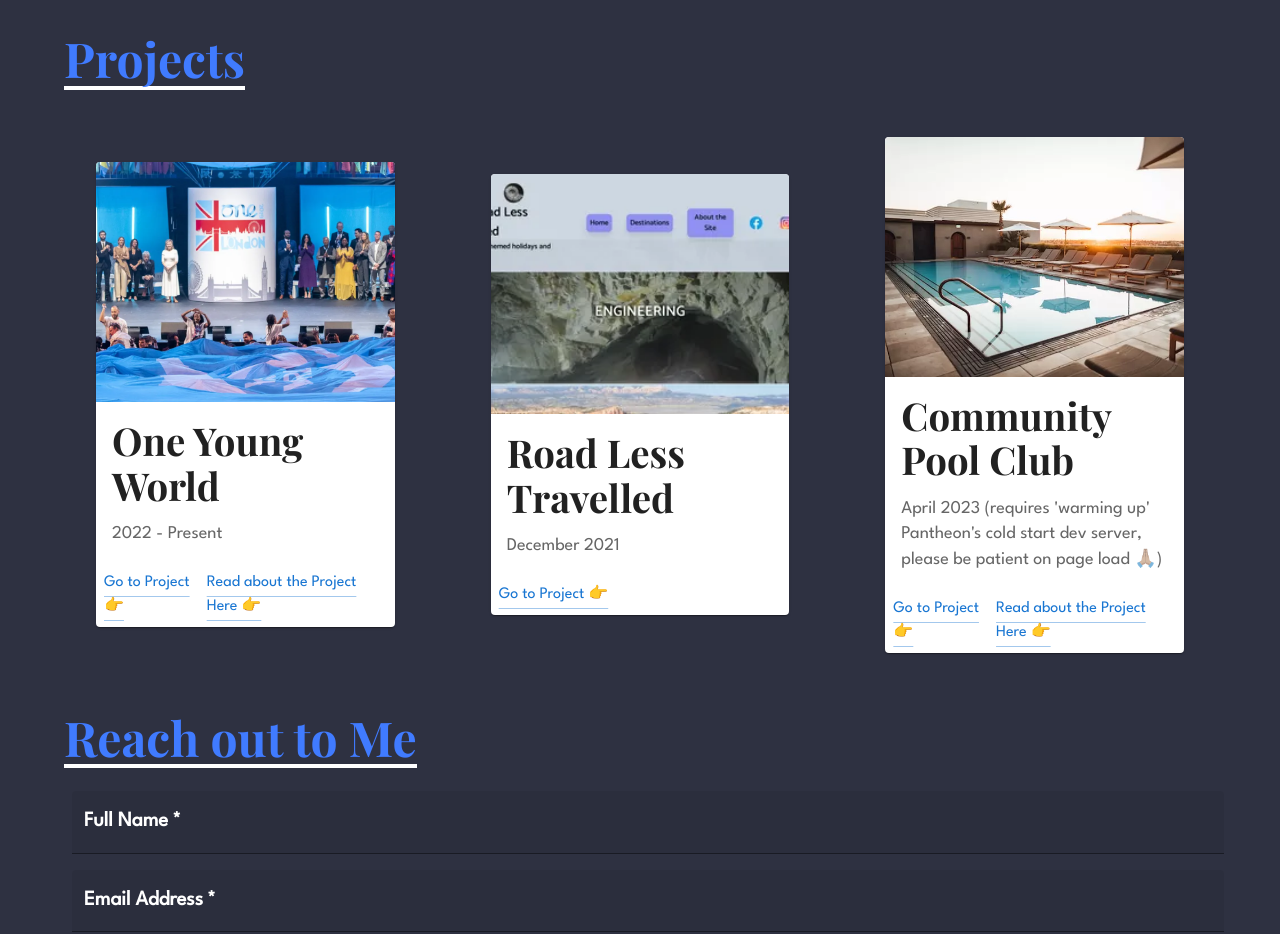
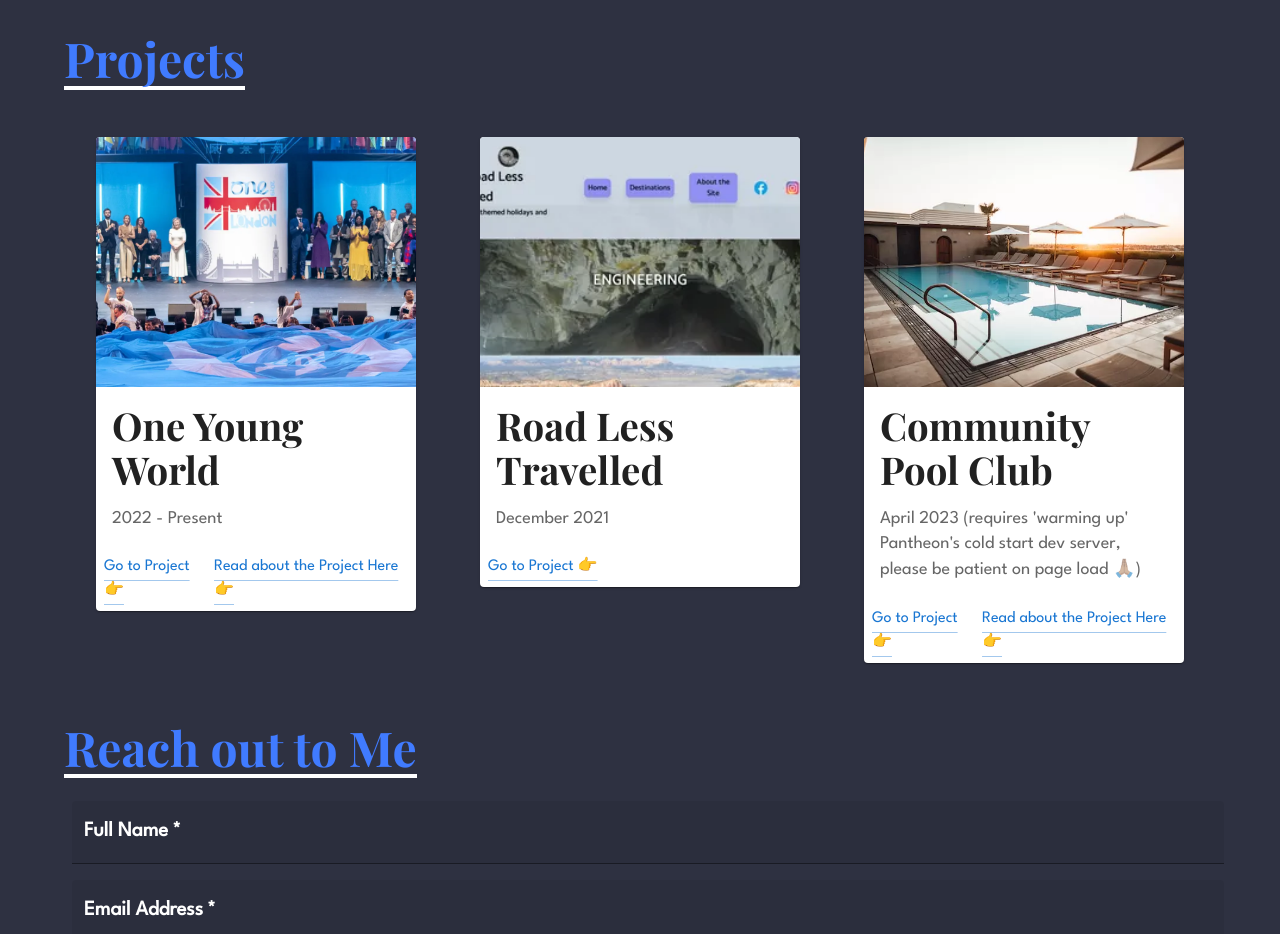
Before and after one commit to wkan17012021/Portfolio, a React (Vite) app in the folder portfolio_react_spa/: page / in a window 1280 px wide. Shown: the part 2620-3554 px from the top of the page. Built offline with nearby package versions, Linux system fonts and the light colour scheme; no server answers.

Commit message:
clean flex cards alignement

```diff
--- a/portfolio_react_spa/src/components/projs/Projects.jsx
+++ b/portfolio_react_spa/src/components/projs/Projects.jsx
@@ -24,9 +24,9 @@
           <Stack
           m={4}
           direction={{ xs: 'column', md: 'row' }}
-          spacing={{ xs: 4, sm: 6, md: 12 }}
-          alignItems="center"
-          justifyContent="center"
+          spacing={{ xs: 6, sm: 8 }}
+          alignItems={{ xs: 'center', md: 'flex-start'}}
+          justifyContent="start"
           >
             {projList.map(proj => {
                 return proj.url ?
@@ -38,7 +38,7 @@
                 <CardActionArea>
                   <CardMedia
                     component="img"
-                    height="240"
+                    height="250"
                     image={proj.img}
                     alt={proj.alt}
                   />
```
